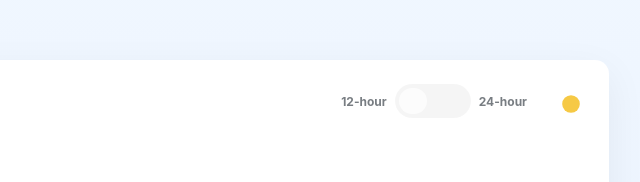
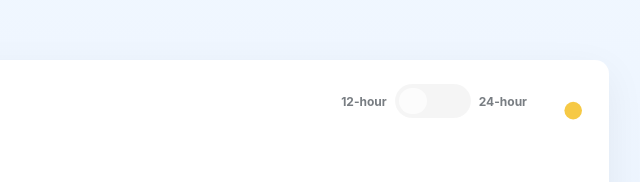
Before and after one commit to neurovolt/Clock, a plain HTML site: page index.html in a window 1280 px wide. Shown: the part 236-418 px from the top of the page, 537-1177 px from the left. Drawn offline with Linux system fonts and the light colour scheme.

Commit message:
Update index.html

```diff
--- a/index.html
+++ b/index.html
@@ -137,7 +137,7 @@
 
         <button id="themeBtn" class="theme-toggle">
           <svg viewBox="0 0 100 100">
-            <g class="sun"><circle cx="50" cy="50" r="20" fill="#f6c945"/></g>
+            <g class="sun"><circle cx="55" cy="65" r="20" fill="#f6c945"/></g>
             <g class="cloud">
               <ellipse cx="60" cy="62" rx="18" ry="11" fill="#fff"/>
               <ellipse cx="47" cy="67" rx="14" ry="9" fill="#fff"/>
```
